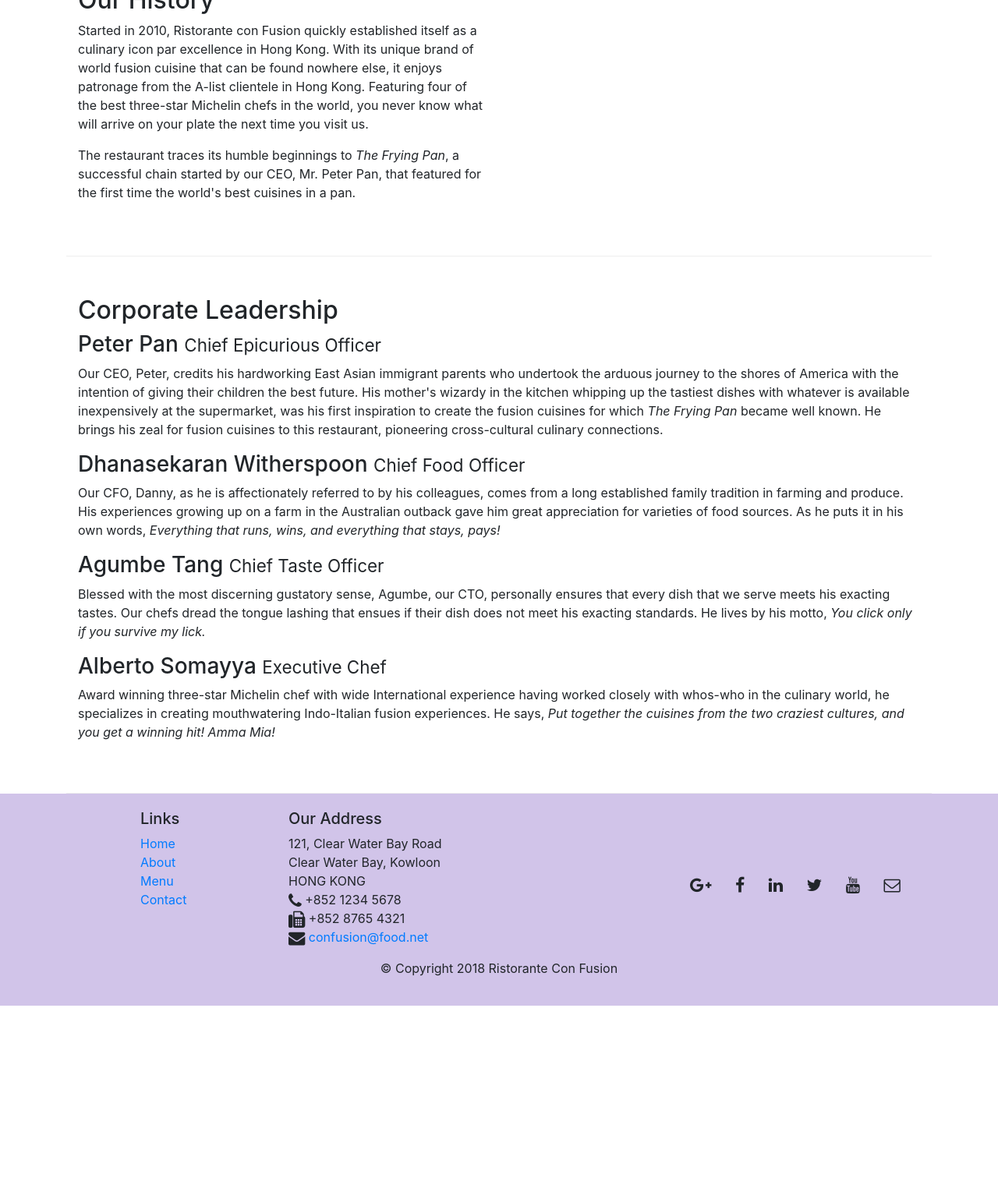
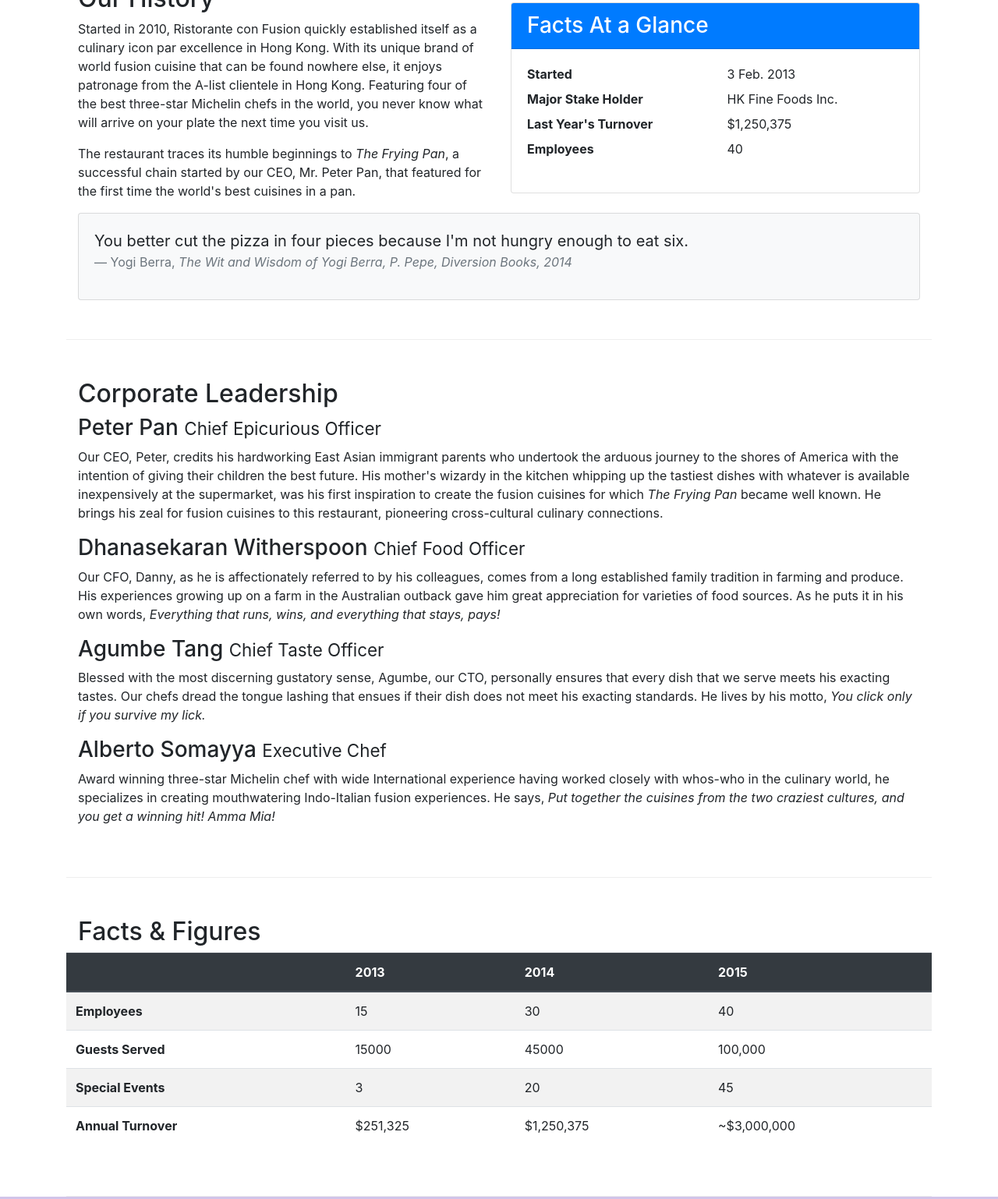
Before and after one commit to Castytis/bootstarp, a website: page aboutus.html in a window 1280 px wide. Shown: the part 536-2074 px from the top of the page at 78% size. Before the commit the page ends 1826 px from the top, so only its background shows below. Drawn offline with nearby package versions, Linux system fonts and the light colour scheme.

Commit message:
table and  cards

```diff
--- a/aboutus.html
+++ b/aboutus.html
@@ -65,7 +65,34 @@
                 <p>Started in 2010, Ristorante con Fusion quickly established itself as a culinary icon par excellence in Hong Kong. With its unique brand of world fusion cuisine that can be found nowhere else, it enjoys patronage from the A-list clientele in Hong Kong.  Featuring four of the best three-star Michelin chefs in the world, you never know what will arrive on your plate the next time you visit us.</p>
                 <p>The restaurant traces its humble beginnings to <em>The Frying Pan</em>, a successful chain started by our CEO, Mr. Peter Pan, that featured for the first time the world's best cuisines in a pan.</p>
             </div>
-            <div>
+            <div class="col-12 col-sm-6">
+                <div class="card">
+                    <h3 class="card-header bg-primary text-white">Facts At a Glance</h3>
+                    <div class="card-body">
+                        <dl class="row">
+                            <dt class="col-6">Started</dt>
+                            <dd class="col-6">3 Feb. 2013</dd>
+                            <dt class="col-6">Major Stake Holder</dt>
+                            <dd class="col-6">HK Fine Foods Inc.</dd>
+                            <dt class="col-6">Last Year's Turnover</dt>
+                            <dd class="col-6">$1,250,375</dd>
+                            <dt class="col-6">Employees</dt>
+                            <dd class="col-6">40</dd>
+                        </dl>
+                    </div>
+                </div>
+            </div>
+            <div class="col-12">
+                <div class="card card-body bg-light">
+                    <blockquote class="blockquote">
+                        <p class="mb-0">You better cut the pizza in four pieces because
+                            I'm not hungry enough to eat six.</p>
+                        <footer class="blockquote-footer">Yogi Berra,
+                            <cite title="Source Title">The Wit and Wisdom of Yogi Berra,
+                            P. Pepe, Diversion Books, 2014</cite>
+                        </footer>
+                    </blockquote>
+                </div>
             </div>
         </div>
 
@@ -83,7 +110,53 @@
                 <p class="d-none d-sm-block">Award winning three-star Michelin chef with wide International experience having worked closely with whos-who in the culinary world, he specializes in creating mouthwatering Indo-Italian fusion experiences. He says, <em>Put together the cuisines from the two craziest cultures, and you get a winning hit! Amma Mia!</em></p>
             </div>
        </div>
+       <div class="row row-content">
+           <div class="col-12 col-sm-9">
+               <h2>Facts &amp; Figures</h2>
 
+           </div>
+           <div class="col-12 col-sm-3">
+
+           </div>
+           <div class="table-responsive">
+            <table class="table table-striped">
+                <thead class="thead-dark">
+                    <tr>
+                        <th>&nbsp;</th>
+                        <th>2013</th>
+                        <th>2014</th>
+                        <th>2015</th>
+                    </tr>
+                </thead>
+                <tbody>
+                    <tr>
+                        <th>Employees</th>
+                        <td>15</td>
+                        <td>30</td>
+                        <td>40</td>
+                    </tr>
+                    <tr>
+                        <th>Guests Served</th>
+                        <td>15000</td>
+                        <td>45000</td>
+                        <td>100,000</td>
+                    </tr>
+                    <tr>
+                        <th>Special Events</th>
+                        <td>3</td>
+                        <td>20</td>
+                        <td>45</td>
+                    </tr>
+                    <tr>
+                        <th>Annual Turnover</th>
+                        <td>$251,325</td>
+                        <td>$1,250,375</td>
+                        <td>~$3,000,000</td>
+                    </tr>
+                </tbody>
+            </table>
+        </div>
+       </div>
     </div>
 
     <footer class="footer">
```
Also changed, not shown: contactus.html (+3 -5 lines).
